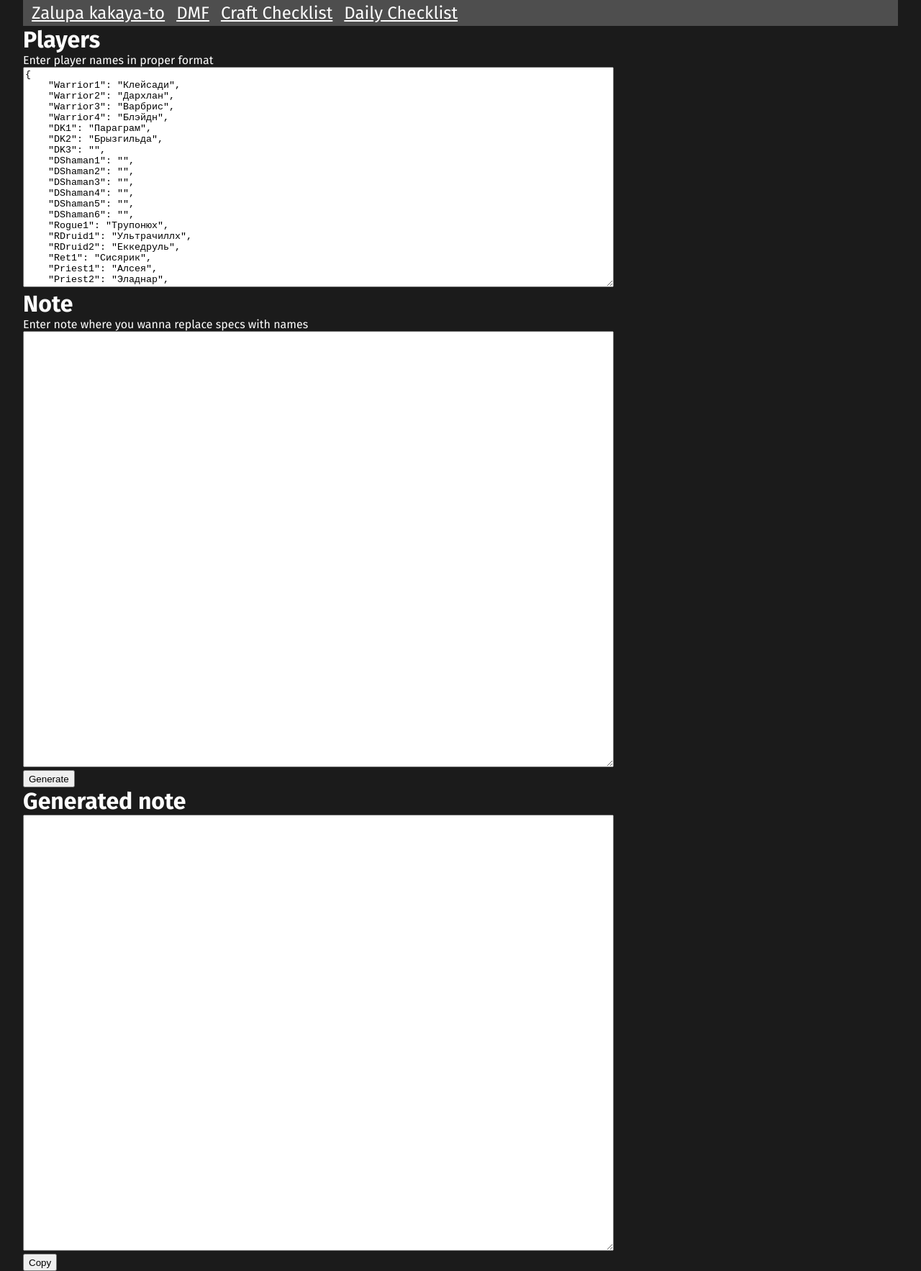
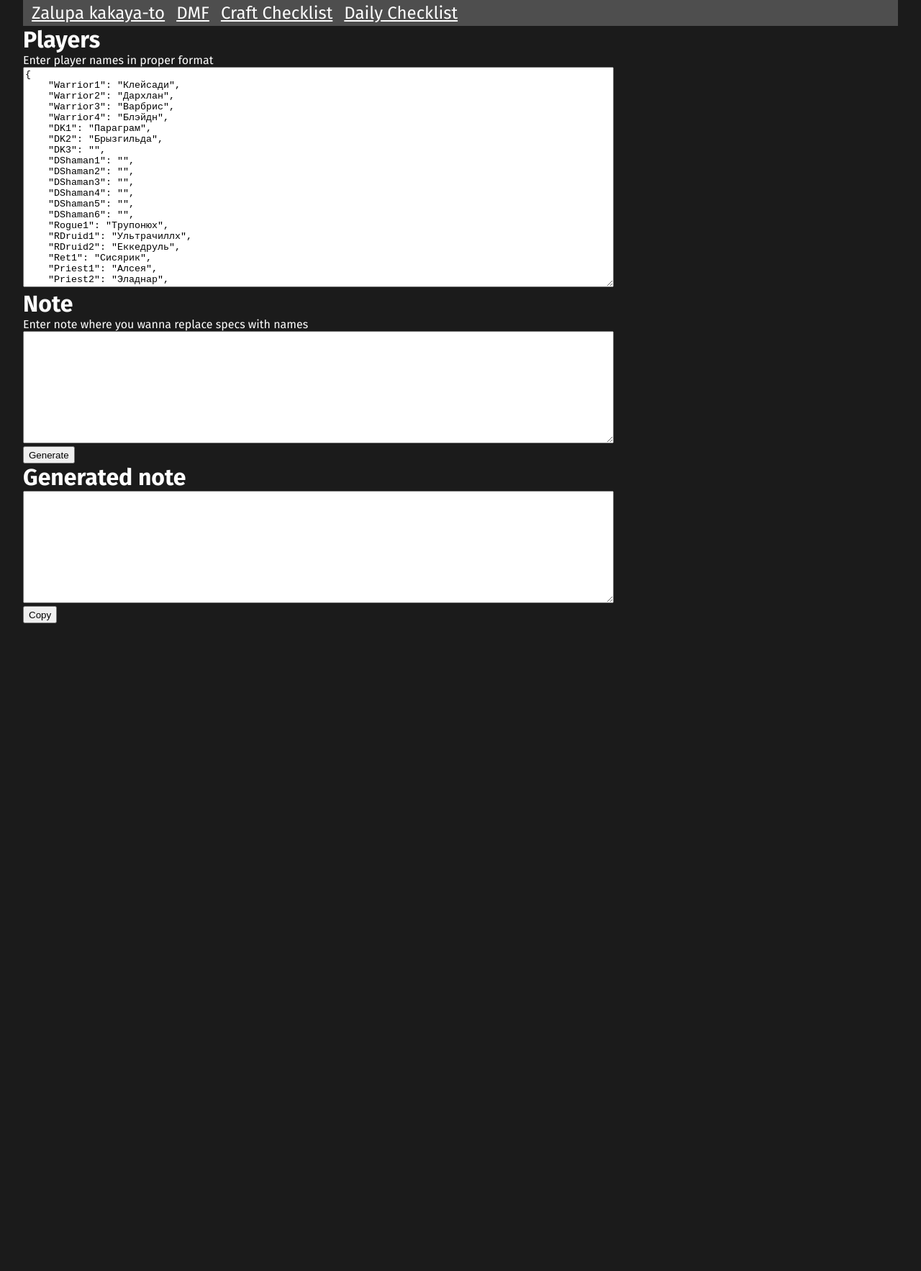
Before and after one commit to ndntmndntm/ndntmndntm.github.io, a Jekyll site: the page built from mrt.html, in a window 1280 px wide. Shown: the whole page at 72% size. Built offline with Jekyll 4.4.1, drawn with Linux system fonts in a browser that asks for light colours; a script that is not in the unit is left out; after the commit the page ends 900 px from its top, so only the background shows below that.

Commit message:
fix styles

```diff
--- a/mrt.html
+++ b/mrt.html
@@ -37,12 +37,12 @@ title: "MRT note name replacer"
 <div>
     <h1>Note</h1>
     <p>Enter note where you wanna replace specs with names</p>
-    <textarea id="mrt_note" rows="40" cols="100"></textarea>
+    <textarea id="mrt_note" rows="10" cols="100"></textarea>
 </div>
 <button id="mrt_generate" onclick="MRTGenerate()">Generate</button>
 <div>
     <h1>Generated note</h1>
-    <textarea id="mrt_result" rows="40" cols="100"></textarea>
+    <textarea id="mrt_result" rows="10" cols="100"></textarea>
 </div>
 <button id="mrt_copy" onclick="MRTCopy()">Copy</button>
 <script src="{{ "js/mrt.js" | prepend: site.url}}"></script>
```
